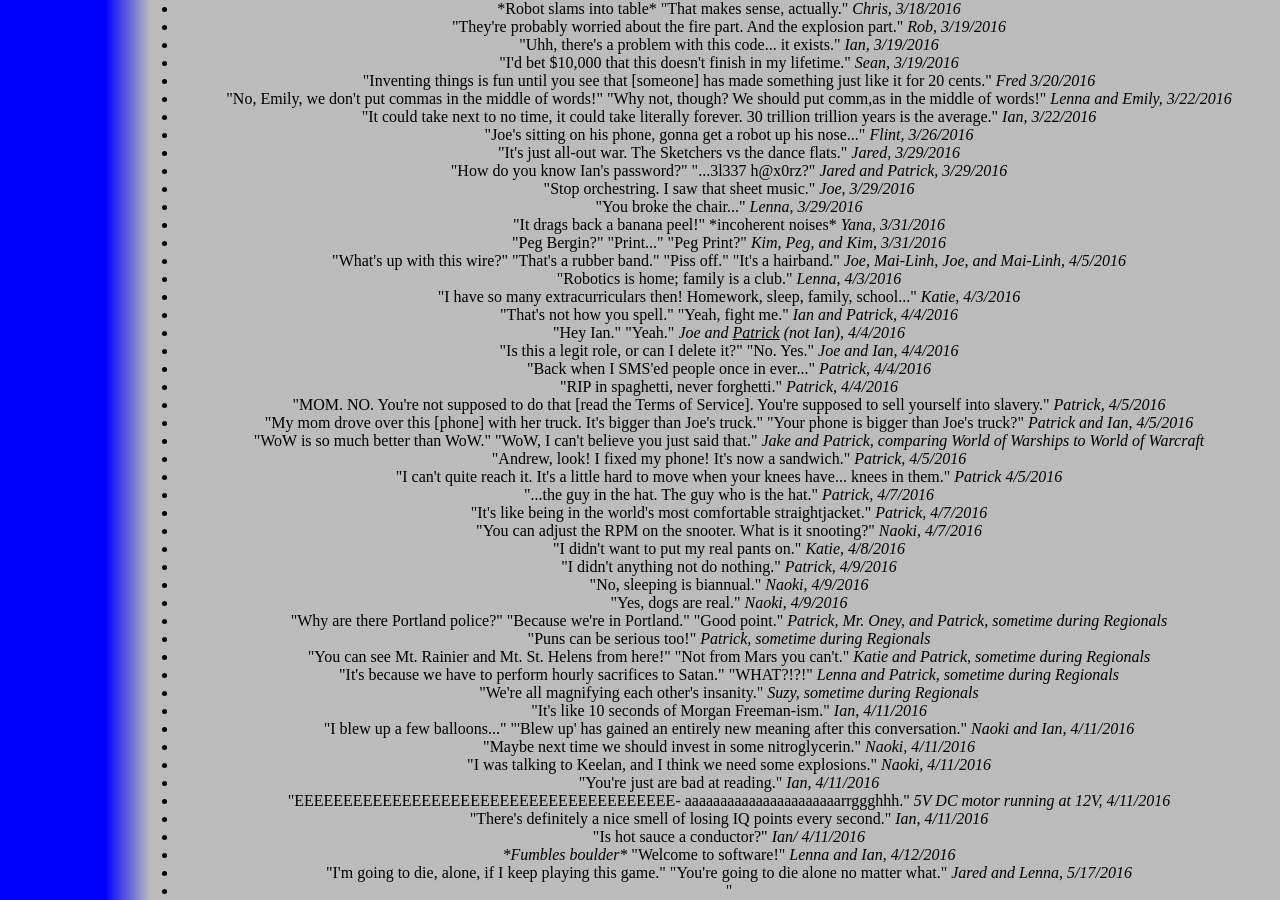
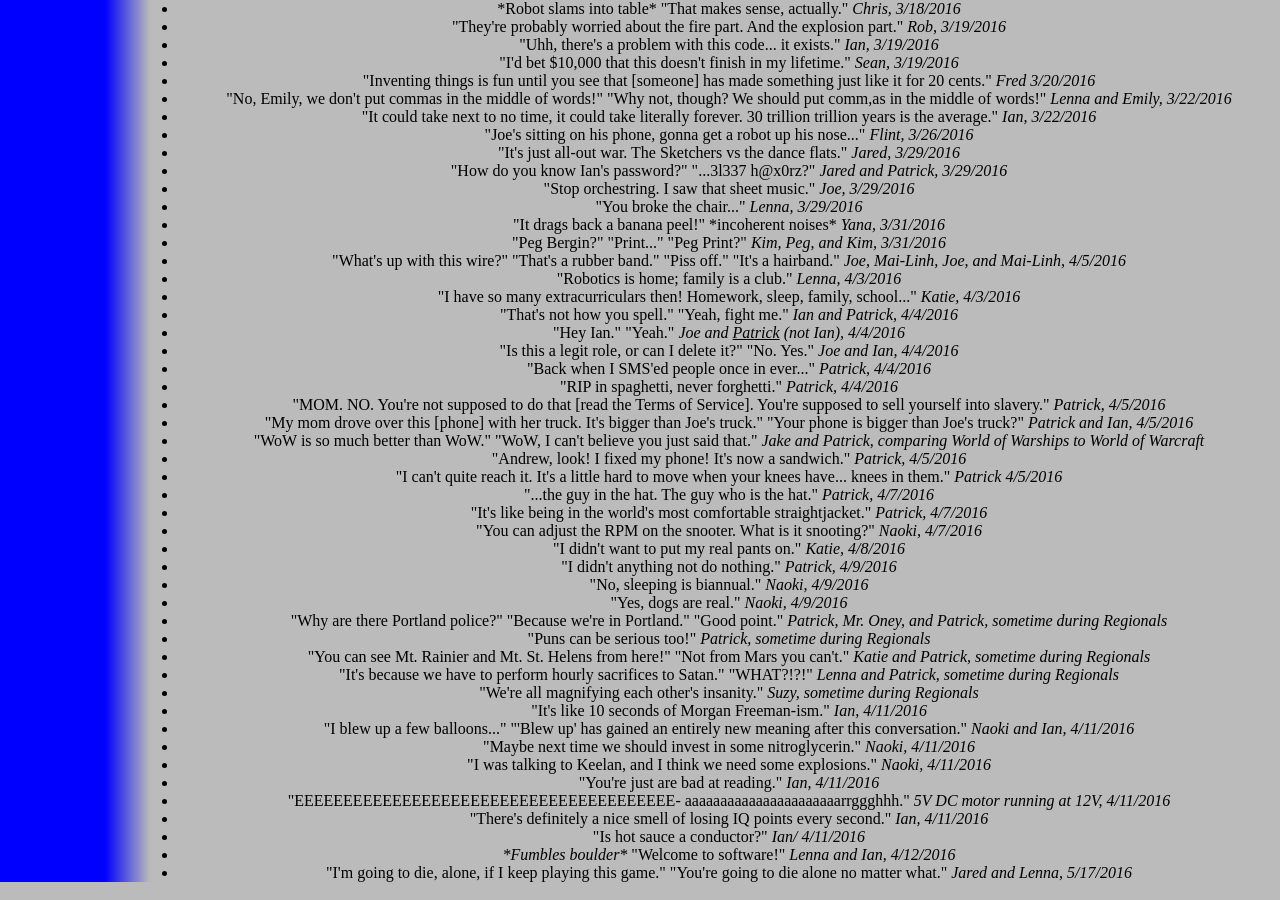
Before and after one commit to katiebugmoon/FRC4131.github.io, a Jekyll site: the page built from media/2016/quotes.html, in a window 1280 px wide and 900 px high, scrolled down 2428 px. Built offline with Jekyll 4.4.1, drawn with Linux system fonts in a browser that asks for light colours; nearby versions of some CDN libraries.

Commit message:
Update quotes.html

```diff
--- a/media/2016/quotes.html
+++ b/media/2016/quotes.html
@@ -177,5 +177,4 @@ title: Build Season 2016 Quotes
 	<li>"Is hot sauce a conductor?" <i>Ian/ 4/11/2016</i></li>
 	<li><i>*Fumbles boulder* </i>"Welcome to software!" <i>Lenna and Ian, 4/12/2016</i></li>
 	<li>"I'm going to die, alone, if I keep playing this game." "You're going to die alone no matter what." <i>Jared and Lenna, 5/17/2016</i></li>
-	<li>"</li>
 </ul><center>
```
